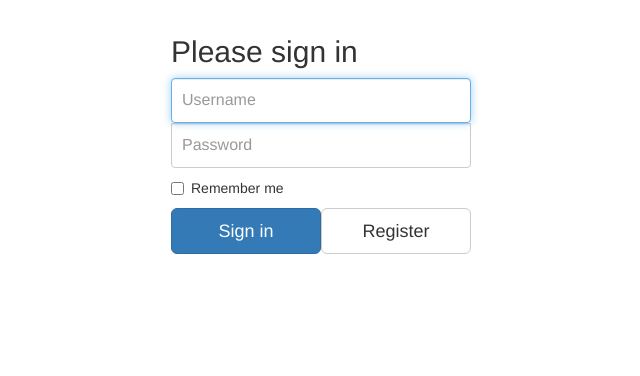
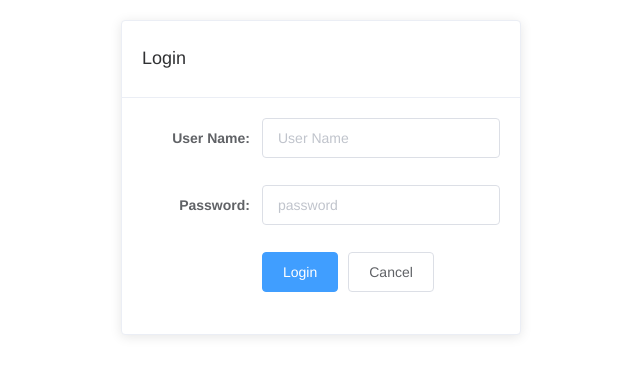
Before and after one commit to poisson0106/ShiroLearningVue, a Vue app: page /#/ in a window 1280 px wide. Shown: the top 376 px of the page, without its empty margins (319-959 px from the left). Built offline with nearby package versions, Linux system fonts and the light colour scheme.

Commit message:
transfer to elementUI

```diff
--- a/package.json
+++ b/package.json
@@ -40,6 +40,7 @@
     "eventsource-polyfill": "^0.9.6",
     "express": "^4.14.1",
     "extract-text-webpack-plugin": "^3.0.0",
+    "element-ui": "^2.0.2",
     "file-loader": "^1.1.4",
     "friendly-errors-webpack-plugin": "^1.6.1",
     "html-webpack-plugin": "^2.30.1",
--- a/src/App.vue
+++ b/src/App.vue
@@ -2,13 +2,22 @@
   <div id="app01">
     <!-- <img src="./assets/logo.png">
     <router-link to="/HelloFirst">To HEllO</router-link> -->
-    <router-view name="header"/>
+    <!-- <router-view name="header"/>
     <div class="container-fluid">
       <div class="row">
         <router-view name="navi" />
         <router-view name="content"/>
       </div>
-    </div>
+    </div> -->
+    <el-container>
+      <router-view name="header"/>
+      <el-main>
+        <el-row :gutter="20">
+          <router-view name="navi" />
+          <router-view name="content"/>
+        </el-row>
+      </el-main>
+    </el-container>
   </div>
 </template>
 
--- a/src/components/Login.vue
+++ b/src/components/Login.vue
@@ -1,122 +1,56 @@
 <template>
-  <div>
-    <form id="login" class="form-signin">
-      <h2 class="form-signin-heading">Please sign in</h2>
-      <label for="inputEmail" class="sr-only">Username</label>
-      <input id="inputEmail" type="text" placeholder="Username" required="" autofocus="" name="username" class="form-control" v-model="username">
-      <!-- Auto complete part -->
-      <ul class="list-group" style="z-index:10;position:fixed" v-if="doShowList">
-        <li class="list-group-item" v-for="(option,index) in options" v-bind:key="option" @click="handleNameChoose(username+option)">
-          {{username}}{{option}}
-        </li>
-      </ul>
-      <label for="inputPassword" class="sr-only">Password</label>
-      <input id="inputPassword" type="password" placeholder="Password" required="" name="password" class="form-control" v-model="password">
-      <div class="checkbox">
-        <label>
-          <input type="checkbox" name="rememberMe" id="rememberMe"> Remember me
-        </label>
+  <el-col :span="8" :offset="8">
+    <el-card class="box-card">
+      <div slot="header"><h4>Login</h4></div>
+      <div>
+        <el-form ref="loginform" :model="loginform" label-width="120px">
+          <el-form-item label="User Name:">
+            <el-autocomplete
+              popper-class="my-autocomplete"
+              v-model="loginform.username"
+              :fetch-suggestions="querySearch"
+              :trigger-on-focus="false"
+              placeholder="User Name"
+              @select="handleSelect"
+              style="width:100%">
+              <template slot-scope="props">
+                <div class="name">{{ props.item }}</div>
+                <!-- <span class="addr">{{ props.item.address }}</span> -->
+              </template>
+            </el-autocomplete>
+          </el-form-item>
+          <el-form-item label="Password:">
+            <el-input type="password"
+              v-model="loginform.password"
+              placeholder="password">
+            </el-input>
+          </el-form-item>
+          <el-form-item>
+            <el-button type="primary" @click="onSubmit">Login</el-button>
+            <el-button>Cancel</el-button>
+          </el-form-item>
+        </el-form>
       </div>
-      <button id="sbmt" type="button" class="btn btn-lg btn-primary col-sm-6" @click="submitForm">Sign in</button>
-      <button id="rgst" type="button" data-toggle="modal" data-target="#reg" class="btn btn-lg btn-default col-sm-6" @click="toHello">Register</button>
-    </form>
-    <div id="reg" role="dialog" aria-labelledby="gridSystemModalLabel" class="modal fade">
-      <div role="document" class="modal-dialog">
-        <div class="modal-content">
-          <div class="modal-header">
-            <button type="button" data-dismiss="modal" aria-label="Close" class="close">
-              <span aria-hidden="true">&times;</span>
-            </button>
-            <h4 id="gridSystemModalLabel" class="modal-title">Please Input information</h4>
-          </div>
-          <div class="modal-body">
-            <form id="register" method="post" action="/ShiroTest/auth/register" class="form-group">
-              <div class="form-group">
-                <label for="regName">Username</label>
-                <input id="regName" type="text" placeholder="Username" required="" autofocus="" name="username" class="form-control">
-              </div>
-              <div class="form-group">
-                <label for="regPassword">Password</label>
-                <input id="regPassword" type="password" placeholder="Password" required="" name="password" class="form-control">
-              </div>
-            </form>
-          </div>
-          <div class="modal-footer">
-            <button type="button" data-dismiss="modal" class="btn btn-default">Close</button>
-            <button id="rgstsbmt" type="button" class="btn btn-primary">Submit</button>
-          </div>
-        </div>
-        <!-- /.modal-content-->
-      </div>
-      <!-- /.modal-dialog-->
-    </div>
-    <!-- /.modal-->
-  </div>
+    </el-card>
+  </el-col>
 </template>
 
 <script>
 export default {
   data: function () {
     return {
-      username: '',
-      password: '',
-      showList: false
-    }
-  },
-  computed: {
-    usernameCount: function () {
-      if (this.username.length > 6) {
-        return true
-      } else {
-        return false
-      }
-    },
-    doShowList: function () {
-      if (this.username === '' && !this.showList) {
-        this.showList = true
-        return false
-      } else if (
-        (this.username !== '' && !this.showList) ||
-        (this.username === '' && this.showList)
-      ) return false
-      else return true
-    },
-    options: function () {
-      var tails = ['gmail.com', 'sina.com', '163.com', 'outlook.com', 'qq.com']
-      var tailsWithoutAt = [
-        '@gmail.com',
-        '@sina.com',
-        '@163.com',
-        '@outlook.com',
-        '@qq.com'
-      ]
-      var address = this.username
-      if (address === null || address === '') return tailsWithoutAt
-      else {
-        if (address.indexOf('@') === -1) return tailsWithoutAt
-        else {
-          if (address.substring(address.indexOf('@') + 1) === '') return tails
-          else {
-            return []
-          }
-        }
-      }
+      loginform: {
+        username: '',
+        password: ''
+      },
+      addr: ['@gmail.com', '@sina.com', '@163.com', '@outlook.com', '@qq.com']
     }
   },
   methods: {
-    toHello: function () {
-      this.$router.push('/HelloFirst')
-    },
-    handleNameChoose: function (address) {
-      this.username = address
-      this.showList = false
-    },
-    submitForm: function (event) {
-      console.log(this.username)
-      console.log(this.password)
+    onSubmit: function () {
       var params = new URLSearchParams()
-      params.append('username', this.username)
-      params.append('password', this.password)
+      params.append('username', this.loginform.username)
+      params.append('password', this.loginform.password)
       if (this.username === null || this.username === '') console.error('Username is empty')
       else {
         sessionStorage.username = this.username
@@ -135,52 +69,58 @@ export default {
           console.log(error)
         })
       }
+    },
+    querySearch: function (queryString, cb) {
+      var addr = this.addr
+      var result = []
+      if (queryString.indexOf('@') < 0) {
+        result = addr.map(function (val) {
+          return queryString + val
+        })
+      } else {
+        var tail = queryString.substring(queryString.indexOf('@'))
+        if (tail.length > 1) {
+          addr = addr.filter((address) => {
+            var pattern = new RegExp('^' + tail)
+            return pattern.exec(address)
+          })
+        }
+        result = addr.map(function (val) {
+          return queryString.substring(0, queryString.indexOf('@')) + val
+        })
+      }
+      cb(result)
+    },
+    handleSelect: function (item) {
+      this.loginform.username = item
     }
   }
 }
 </script>
 
-<style scoped>
-
-body {
-  padding-top: 40px;
-  padding-bottom: 40px;
-  background-color: #eee !important;
+<style>
+body{
+  background-color: #eee
 }
 
-.form-signin {
-  max-width: 330px;
-  padding: 15px;
-  margin: 0 auto;
+.my-autocomplete {
+  li {
+    line-height: normal;
+    padding: 7px;
+    width: 500px;
+
+    .name {
+      text-overflow: ellipsis;
+      overflow: hidden;
+    }
+    .addr {
+      font-size: 12px;
+      color: #b4b4b4;
+    }
+
+    .highlighted .addr {
+      color: #ddd;
+    }
+  }
 }
-.form-signin .form-signin-heading,
-.form-signin .checkbox {
-  margin-bottom: 10px;
-}
-.form-signin .checkbox {
-  font-weight: normal;
-}
-.form-signin .form-control {
-  position: relative;
-  height: auto;
-  -webkit-box-sizing: border-box;
-  -moz-box-sizing: border-box;
-  box-sizing: border-box;
-  padding: 10px;
-  font-size: 16px;
-}
-.form-signin .form-control:focus {
-  z-index: 2;
-}
-.form-signin input[type="email"] {
-  margin-bottom: -1px;
-  border-bottom-right-radius: 0;
-  border-bottom-left-radius: 0;
-}
-.form-signin input[type="password"] {
-  margin-bottom: 10px;
-  border-top-left-radius: 0;
-  border-top-right-radius: 0;
-}
-
 </style>
--- a/src/main.js
+++ b/src/main.js
@@ -4,11 +4,15 @@ import Vue from 'vue'
 import App from './App'
 import router from './router'
 import axios from 'axios'
+import ElementUI from 'element-ui'
+import 'element-ui/lib/theme-chalk/index.css'
 import '../static/css/bootstrap.min.css'
 
 axios.defaults.withCredentials = true
 Vue.config.productionTip = false
 Vue.prototype.axios = axios
+
+Vue.use(ElementUI)
 
 /* eslint-disable no-new */
 new Vue({
--- a/src/router/index.js
+++ b/src/router/index.js
@@ -1,10 +1,11 @@
 import Vue from 'vue'
 import Router from 'vue-router'
 // import HelloWorld from '@/components/HelloWorld'
-import Login from '@/components/Login'
+// import Login from '@/components/Login'
 import Header from '@/components/frame/Header'
 import Navi from '@/components/frame/Navi'
 import Index from '@/components/content/Index'
+import Login from '@/components/Login'
 
 Vue.use(Router)
 
```
Also changed, not shown: 1 other file (tests, documents, lock files or other folders).
